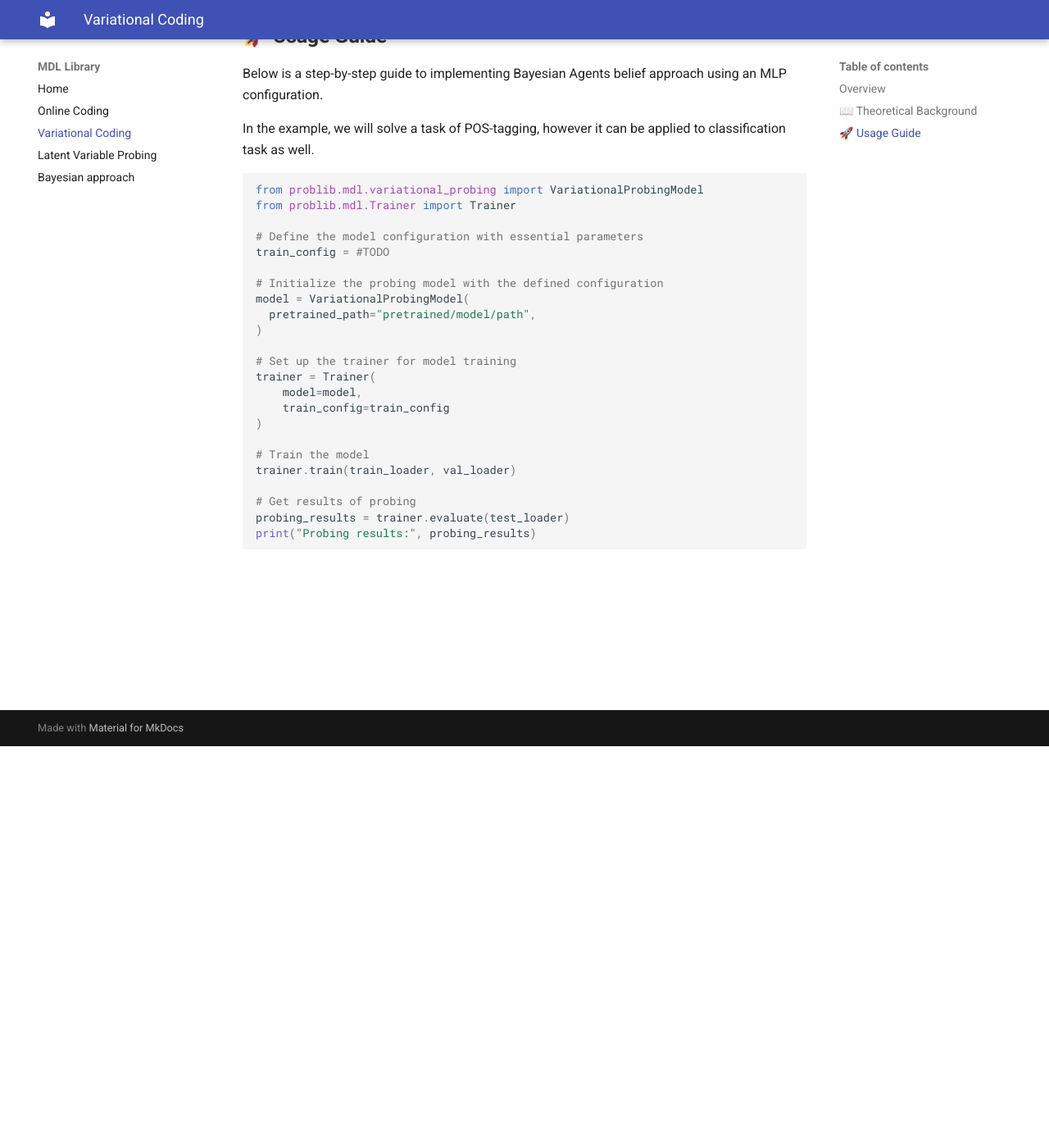
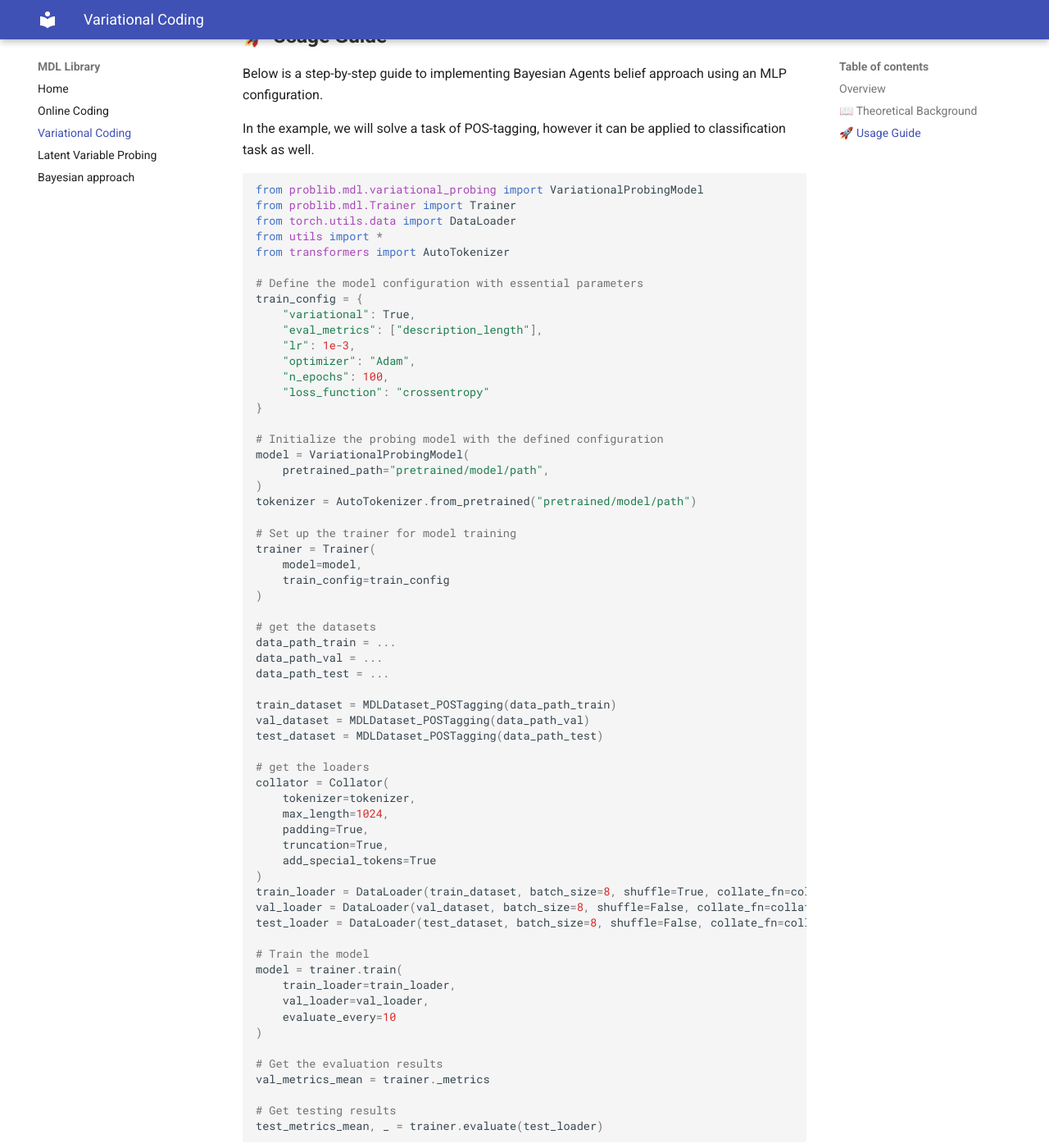
Before and after one commit to intsystems/-BMM-MDL-for-language-models, an MkDocs documentation site: the page built from docs/variational.md, in a window 1280 px wide and 1400 px high, scrolled down 490 px. Shown: the whole window at 82% size. Built offline with MkDocs 1.6.1 and Material for MkDocs 9.7.7, drawn with Linux system fonts in a browser that asks for light colours.

Commit message:
Update variational.md

````diff
--- a/docs/variational.md
+++ b/docs/variational.md
@@ -21,14 +21,25 @@ In the example, we will solve a task of POS-tagging, however it can be applied t
 ```python
 from problib.mdl.variational_probing import VariationalProbingModel
 from problib.mdl.Trainer import Trainer
+from torch.utils.data import DataLoader
+from utils import *
+from transformers import AutoTokenizer
 
 # Define the model configuration with essential parameters
-train_config = #TODO
+train_config = {
+    "variational": True,
+    "eval_metrics": ["description_length"],
+    "lr": 1e-3,
+    "optimizer": "Adam",
+    "n_epochs": 100,
+    "loss_function": "crossentropy"
+}
 
 # Initialize the probing model with the defined configuration
 model = VariationalProbingModel(
-  pretrained_path="pretrained/model/path",
+    pretrained_path="pretrained/model/path",
 )
+tokenizer = AutoTokenizer.from_pretrained("pretrained/model/path")
 
 # Set up the trainer for model training
 trainer = Trainer(
@@ -36,10 +47,38 @@ trainer = Trainer(
     train_config=train_config
 )
 
+# get the datasets
+data_path_train = ...
+data_path_val = ...
+data_path_test = ...
+
+train_dataset = MDLDataset_POSTagging(data_path_train)
+val_dataset = MDLDataset_POSTagging(data_path_val)
+test_dataset = MDLDataset_POSTagging(data_path_test)
+
+# get the loaders
+collator = Collator(
+    tokenizer=tokenizer,
+    max_length=1024,
+    padding=True,
+    truncation=True,
+    add_special_tokens=True
+)
+train_loader = DataLoader(train_dataset, batch_size=8, shuffle=True, collate_fn=collator)
+val_loader = DataLoader(val_dataset, batch_size=8, shuffle=False, collate_fn=collator)
+test_loader = DataLoader(test_dataset, batch_size=8, shuffle=False, collate_fn=collator)
+
 # Train the model
-trainer.train(train_loader, val_loader)
+model = trainer.train(
+    train_loader=train_loader,
+    val_loader=val_loader,
+    evaluate_every=10
+)
 
-# Get results of probing
-probing_results = trainer.evaluate(test_loader)
-print("Probing results:", probing_results)
+# Get the evaluation results
+val_metrics_mean = trainer._metrics
+
+# Get testing results
+test_metrics_mean, _ = trainer.evaluate(test_loader)
+
 ```
````
